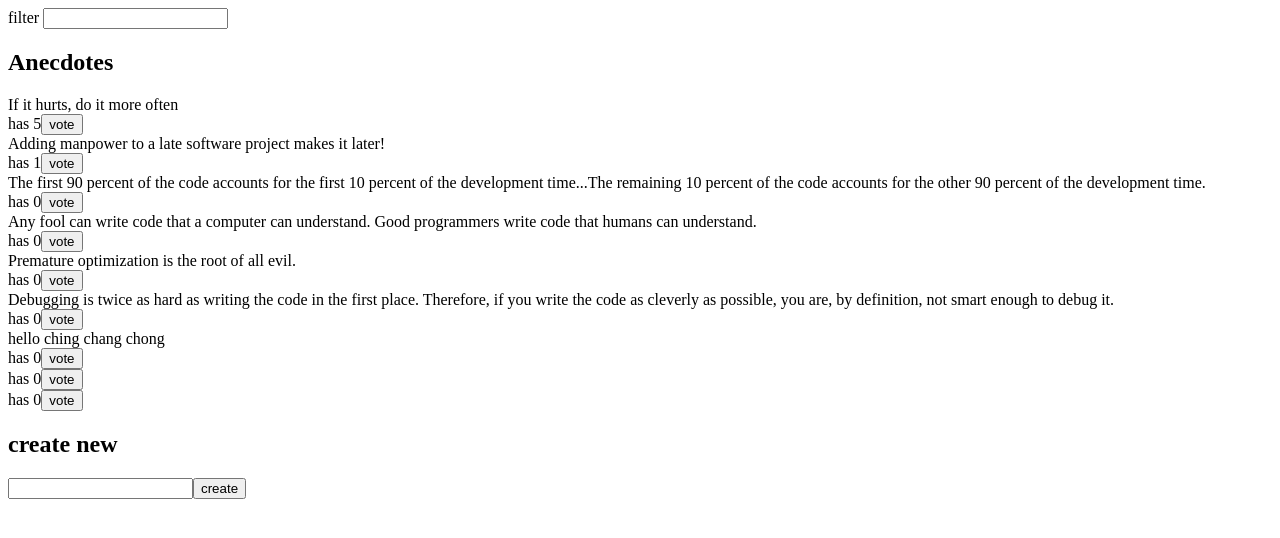
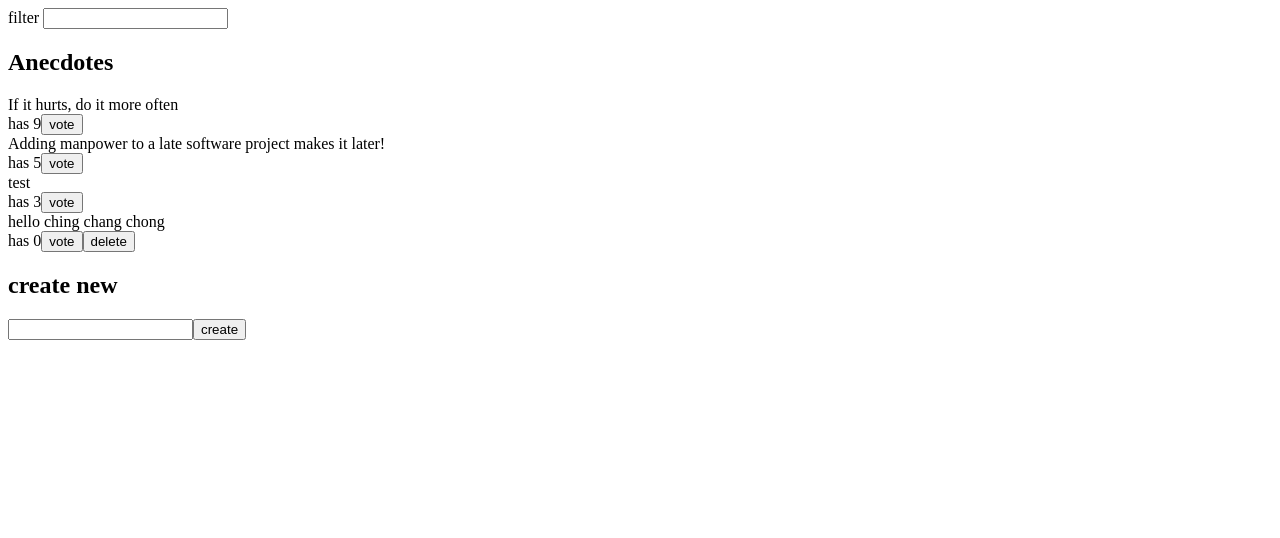
Before and after one commit to Matt-Anis/FullStackOpen-part-06-exercises, a React (Vite) app in the folder zustand-anecdotes/: page / in a window 1280 px wide. Shown: the top 538 px of the page. Built offline with nearby package versions, Linux system fonts and the light colour scheme; data requests are answered from the project's data file.

Commit message:
6.11 anecdotes, step10
(server side verification is not implemented since this is using json server)

```diff
--- a/zustand-anecdotes/db.json
+++ b/zustand-anecdotes/db.json
@@ -3,47 +3,22 @@
     {
       "content": "If it hurts, do it more often",
       "id": "47145",
-      "votes": 5
+      "votes": 9
     },
     {
       "content": "Adding manpower to a late software project makes it later!",
       "id": "21149",
-      "votes": 1
+      "votes": 5
     },
     {
-      "content": "The first 90 percent of the code accounts for the first 10 percent of the development time...The remaining 10 percent of the code accounts for the other 90 percent of the development time.",
-      "id": "69581",
+      "content": "hello ching chang chong",
+      "id": "9QJhpxZRaDE",
       "votes": 0
     },
     {
-      "content": "Any fool can write code that a computer can understand. Good programmers write code that humans can understand.",
-      "id": "36975",
-      "votes": 0
-    },
-    {
-      "content": "Premature optimization is the root of all evil.",
-      "id": "25170",
-      "votes": 0
-    },
-    {
-      "content": "Debugging is twice as hard as writing the code in the first place. Therefore, if you write the code as cleverly as possible, you are, by definition, not smart enough to debug it.",
-      "id": "98312",
-      "votes": 0
-    },
-    {
-      "content": "hello ching chang chong",
-      "id": "yhXSmgqjZ14",
-      "votes": 0
-    },
-    {
-      "content": "",
-      "id": "7Q4vDFF1qFc",
-      "votes": 0
-    },
-    {
-      "content": "",
-      "id": "JOR49lFGMwA",
-      "votes": 0
+      "content": "test ",
+      "id": "hzG18sGp-4w",
+      "votes": 3
     }
   ],
   "$schema": "./node_modules/json-server/schema.json"
--- a/zustand-anecdotes/services/anecdotes.js
+++ b/zustand-anecdotes/services/anecdotes.js
@@ -40,4 +40,16 @@ const update = async (id, anecdote) => {
   return await response.json();
 };
 
-export default { getAll, create, update };
+const remove = async (id) => {
+  const response = await fetch(`${baseUrl}/${id}`, {
+    method: "DELETE",
+  });
+
+  if (!response.ok) {
+    throw new Error("Failed to delete anecdote");
+  }
+
+  return await response.json();
+};
+
+export default { getAll, create, update, remove };
--- a/zustand-anecdotes/src/components/Anecdote.jsx
+++ b/zustand-anecdotes/src/components/Anecdote.jsx
@@ -1,7 +1,7 @@
 import { useAnecdoteActions } from "../stores/anecdoteStore";
 
 const Anecdote = ({ anecdote }) => {
-  const { voteAnecdote } = useAnecdoteActions();
+  const { voteAnecdote, deleteAnecdote } = useAnecdoteActions();
 
   return (
     <div>
@@ -9,6 +9,9 @@ const Anecdote = ({ anecdote }) => {
       <div>
         has {anecdote.votes}
         <button onClick={() => voteAnecdote(anecdote.id)}>vote</button>
+        {!anecdote.votes && (
+          <button onClick={() => deleteAnecdote(anecdote.id)}>delete</button>
+        )}
       </div>
     </div>
   );
--- a/zustand-anecdotes/src/stores/anecdoteStore.js
+++ b/zustand-anecdotes/src/stores/anecdoteStore.js
@@ -18,7 +18,7 @@ const useAnecdoteStore = create((set, get) => ({
     addAnecdote: async (content) => {
       const newAnecdote = await anecdoteService.create(asObject(content));
       set((state) => ({
-        anecdotes: [...state.anecdotes, asObject(newAnecdote)],
+        anecdotes: [...state.anecdotes, newAnecdote],
       }));
       useNotificationStore
         .getState()
@@ -46,6 +46,27 @@ const useAnecdoteStore = create((set, get) => ({
       const anecdotes = await anecdoteService.getAll();
       set({ anecdotes });
     },
+
+    deleteAnecdote: async (id) => {
+      const anecdote = get().anecdotes.find((anecdote) => anecdote.id === id);
+
+      if (anecdote.votes > 0) {
+        useNotificationStore
+          .getState()
+          .actions.setNotification(
+            `You cannot delete ${anecdote.content} because it has votes`,
+          );
+        return;
+      }
+
+      await anecdoteService.remove(id);
+      set((state) => ({
+        anecdotes: state.anecdotes.filter((anecdote) => anecdote.id !== id),
+      }));
+      useNotificationStore
+        .getState()
+        .actions.setNotification(`Successfully deleted ${anecdote.content}`);
+    },
   },
 }));
 
```
